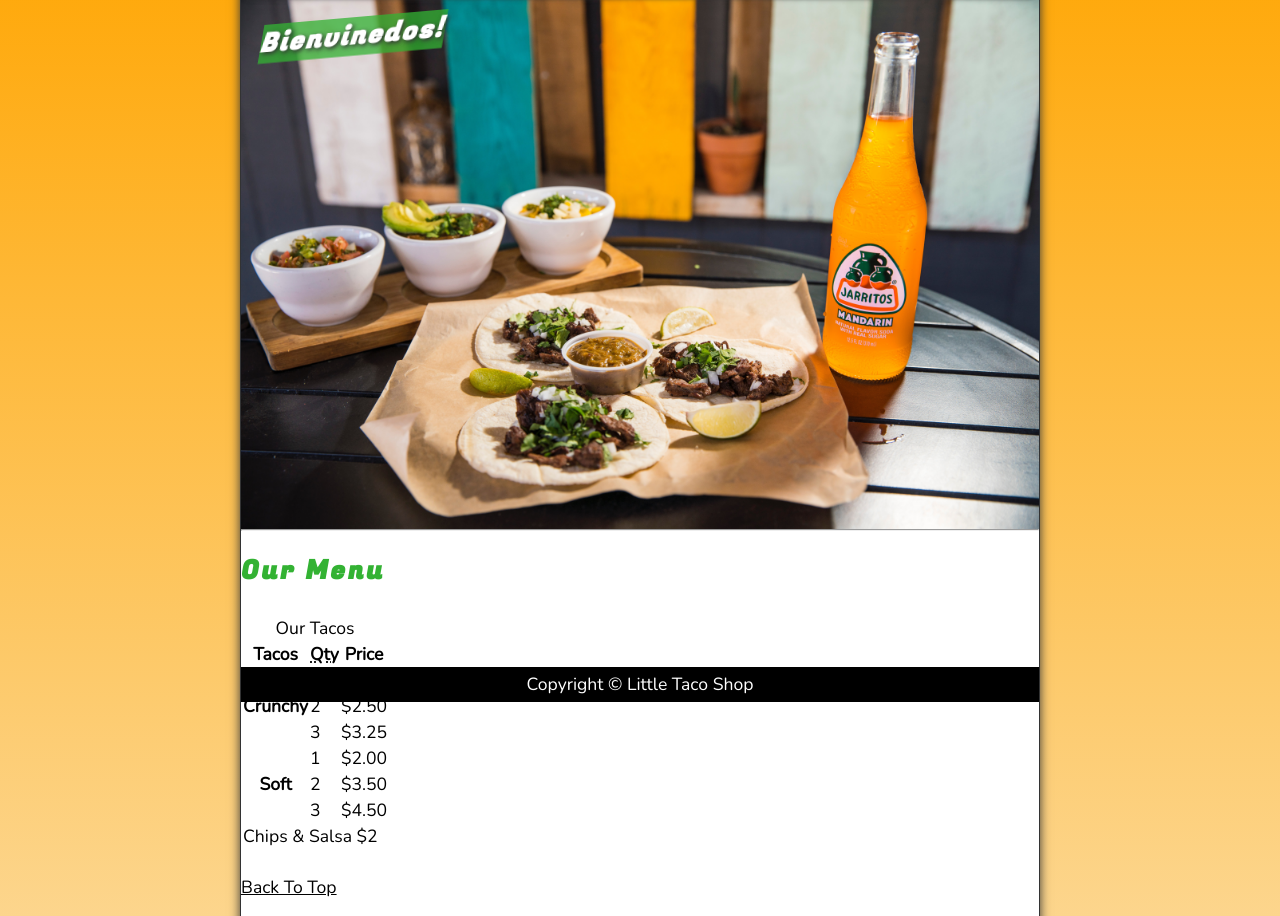
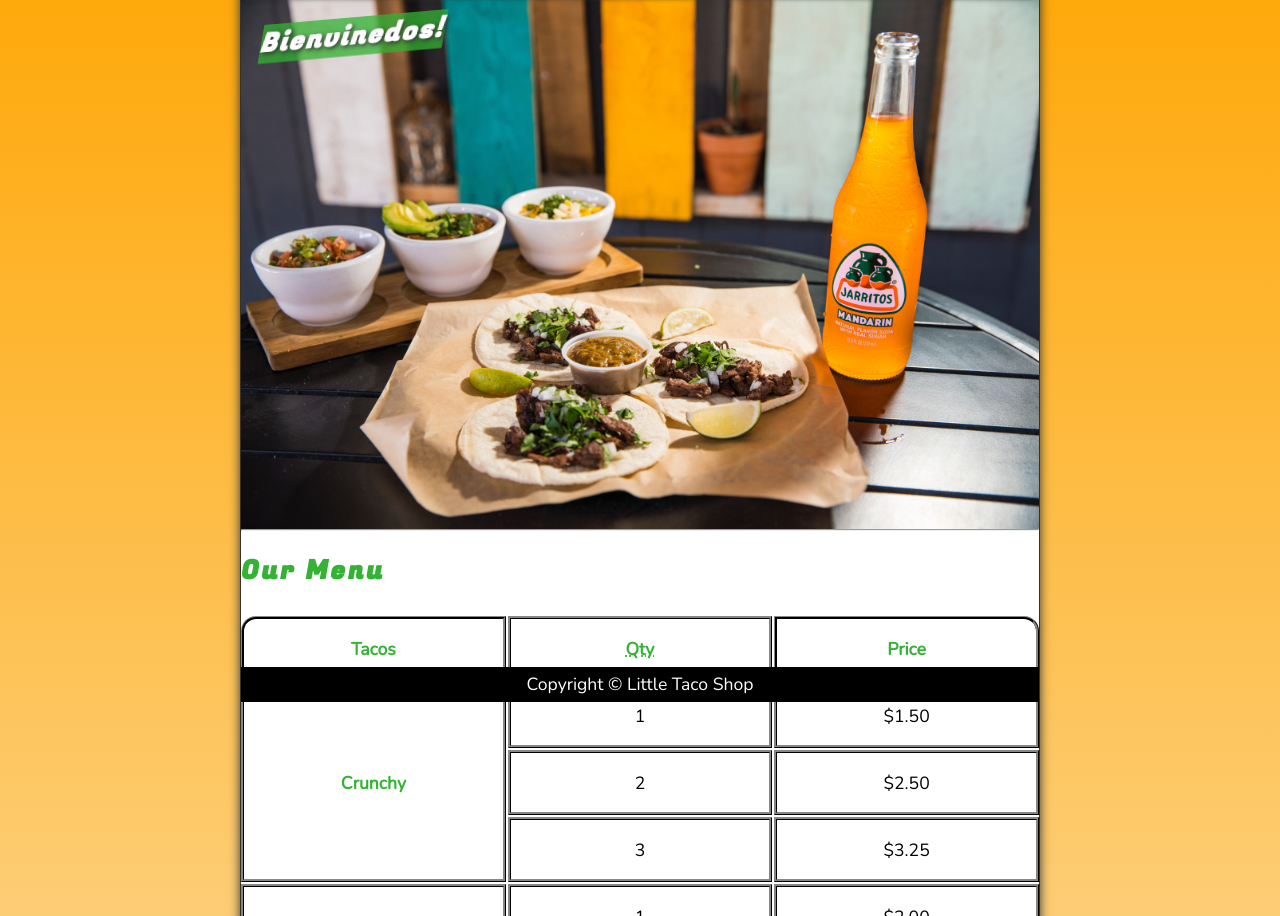
Before and after one commit to pritam0721/css_building_blocks, a plain HTML site: page 25-project-css/index.html in a window 1280 px wide. Shown: the part 98-1014 px from the top of the page. Drawn offline with nearby package versions, Linux system fonts and the light colour scheme.

Commit message:
10.50 time stamp

```diff
--- a/25-project-css/css/style.css
+++ b/25-project-css/css/style.css
@@ -158,29 +158,27 @@ a:active {
   position: absolute;
   top: -100px;
   left: 20px;
-  animation: showWelcome 0.5s ease-in-out 1s
-  forwards   ;
+  animation: showWelcome 0.5s ease-in-out 1s forwards;
 }
 
-@keyframes showWelcome{
-  0%{
+@keyframes showWelcome {
+  0% {
     top: -20px;
     transform: skew(0deg, -5deg) scaleY(0);
   }
-  80%{
+  80% {
     top: 30px;
     transform: skew(10deg, -5deg) scaleY(1.2);
   }
-  100%{
+  100% {
     top: 20px;
     transform: skew(-10deg, -5deg) scaleY(1);
   }
-
 }
 
 /* FOOTER */
 
-.footer{
+.footer {
   position: sticky;
   bottom: 0;
   background-color: var(--HEADER-BGCOLOR);
@@ -191,27 +189,143 @@ a:active {
 
 /* MAIN */
 
-.main{
+.main {
   padding: var(--PADDING-TB) var(--PADDING-SIDE);
 }
 
-.main__article{
+.main__article {
   scroll-margin-top: 6.5rem;
-   margin: var(--MARGIN);
+  margin: var(--MARGIN);
 }
-.main__article:first-child{
+.main__article:first-child {
   margin-top: 1em;
 }
-.main__article:last-child{
+.main__article:last-child {
   min-height: calc(100vh - 20rem);
 }
 
 /* ABOUT  */
 
-.about__trivia{
+.about__trivia {
   margin: var(--MARGIN);
 }
 
-.about__trivia-answer{
+.about__trivia-answer {
   margin-top: 1em;
 }
+
+/* CONTACT  */
+
+.contact__h2 {
+  margin: 0;
+}
+.contact__fieldset {
+  border: none;
+}
+.contact__p {
+  margin: 1em 0;
+}
+.contact__label {
+  display: block;
+  font-weight: bold;
+}
+.contact__input,
+.contact__textarea {
+  padding: 0.5rem;
+  border-radius: 15px;
+  border-width: 2px;
+  width: 100%;
+}
+.contact__button {
+  padding: 0.5rem;
+  border-radius: 15px;
+  background-color: var(--HIGHLIGHT-COLOR);
+  color: var(--HEADER-COLOR);
+}
+
+/* ||MENU */
+thead,
+tbody,
+tfoot,
+tr {
+  display: contents;
+}
+
+.menu__container {
+  display: grid;
+  grid-template-columns: repeat(3, 1fr);
+  grid-template-areas:
+    "hd1 hd2 hd3"
+    "cr cr1 cr1p"
+    "cr cr2 cr2p"
+    "cr cr3 cr3p"
+    "sf sf1 sf1p"
+    "sf sf2 sf3p"
+    "sf sf2 sf3p"
+    "cs cs cs";
+  gap: 0.1em;
+  margin-bottom: 1em;
+}
+
+.menu__cr {
+  grid-area: cr;
+}
+.menu__sf {
+  grid-area: sf;
+}
+.menu__cs {
+  grid-area: cs;
+}
+
+.menu__cr,
+.menu__sf,
+.menu__cs,
+.menu__header {
+  color: var(--HIGHLIGHT-COLOR);
+  font-weight: bold;
+  display: grid;
+  place-content: center;
+}
+
+.menu__header {
+  border-bottom: var(--BORDERS);
+}
+.menu__header,
+.menu__item {
+  width: 100%;
+  padding: 1rem;
+  border: medium ridge var(--BORDER-COLOR);
+}
+
+.menu__item{
+  display: grid;
+  place-content: center;
+}
+thead th:first-child{
+  border-top-left-radius: 15px ;
+}
+thead th:last-child{
+  border-top-right-radius: 15px ;
+}
+tfoot td{
+  border-bottom-left-radius: 15px;
+  border-bottom-right-radius: 15px;
+}
+.menu__footer ,.hours__footer{
+  margin-top: 1rem ;
+  display: flex;
+  justify-content: center;
+}
+
+
+/* MEDIA QUERIES */
+
+@media screen and (min-width:576px) {
+  .header__h1::before{
+    content: '🌮';
+  }
+  .header__h1::after{
+    content: ' 🌮';
+  }
+
+}
--- a/25-project-css/index.html
+++ b/25-project-css/index.html
@@ -49,55 +49,55 @@
     <main>
 
       <hr />
-      <article id="menu" class="main__article">
-        <h2>Our Menu</h2>
-        <table>
-          <caption>
+      <article id="menu" class="main__article menu">
+        <h2 class="menu__h2">Our Menu</h2>
+        <table class="menu__container">
+          <caption class="offscreen">
             Our Tacos
           </caption>
           <thead>
             <tr>
-              <th>Tacos</th>
-              <th scope="col"><abbr title="Quantity">Qty</abbr></th>
-              <th scope="col">Price</th>
+              <th class="menu__header" scope="col">Tacos</th>
+              <th class="menu__header" scope="col"><abbr title="Quantity">Qty</abbr></th>
+              <th class="menu__header" scope="col">Price</th>
             </tr>
           </thead>
           <tbody>
             <tr>
-              <th scope="row" rowspan="3">Crunchy</th>
-              <td>1</td>
-              <td>$1.50</td>
+              <th class="menu__item menu__cr" scope="row" rowspan="3">Crunchy</th>
+              <td class="menu__item">1</td>
+              <td class="menu__item">$1.50</td>
             </tr>
             <tr>
-              <td>2</td>
-              <td>$2.50</td>
+              <td class="menu__item">2</td>
+              <td class="menu__item">$2.50</td>
             </tr>
             <tr>
-              <td>3</td>
-              <td>$3.25</td>
+              <td class="menu__item">3</td>
+              <td class="menu__item">$3.25</td>
             </tr>
             <tr>
-              <th scope="row" rowspan="3">Soft</th>
-              <td>1</td>
-              <td>$2.00</td>
+              <th class="menu__item menu__sf" scope="row" rowspan="3">Soft</th>
+              <td class="menu__item">1</td>
+              <td class="menu__item">$2.00</td>
             </tr>
             <tr>
-              <td>2</td>
-              <td>$3.50</td>
+              <td class="menu__item">2</td>
+              <td class="menu__item">$3.50</td>
             </tr>
             <tr>
-              <td>3</td>
-              <td>$4.50</td>
+              <td class="menu__item">3</td>
+              <td class="menu__item">$4.50</td>
             </tr>
           </tbody>
           <tfoot>
             <tr>
-              <td colspan="3">Chips &amp; Salsa $2</td>
+              <td class="menu__item menu__cs" colspan="3">Chips &amp; Salsa $2</td>
             </tr>
           </tfoot>
         </table>
         <br />
-        <p>
+        <p class="menu__footer">
           <a href="#">Back To Top</a>
         </p>
       </article>
```
Also changed, not shown: 25-project-css/about.html (+1 -1 lines), 25-project-css/contact.html (+17 -17 lines), 25-project-css/hours.html (+2 -2 lines).
